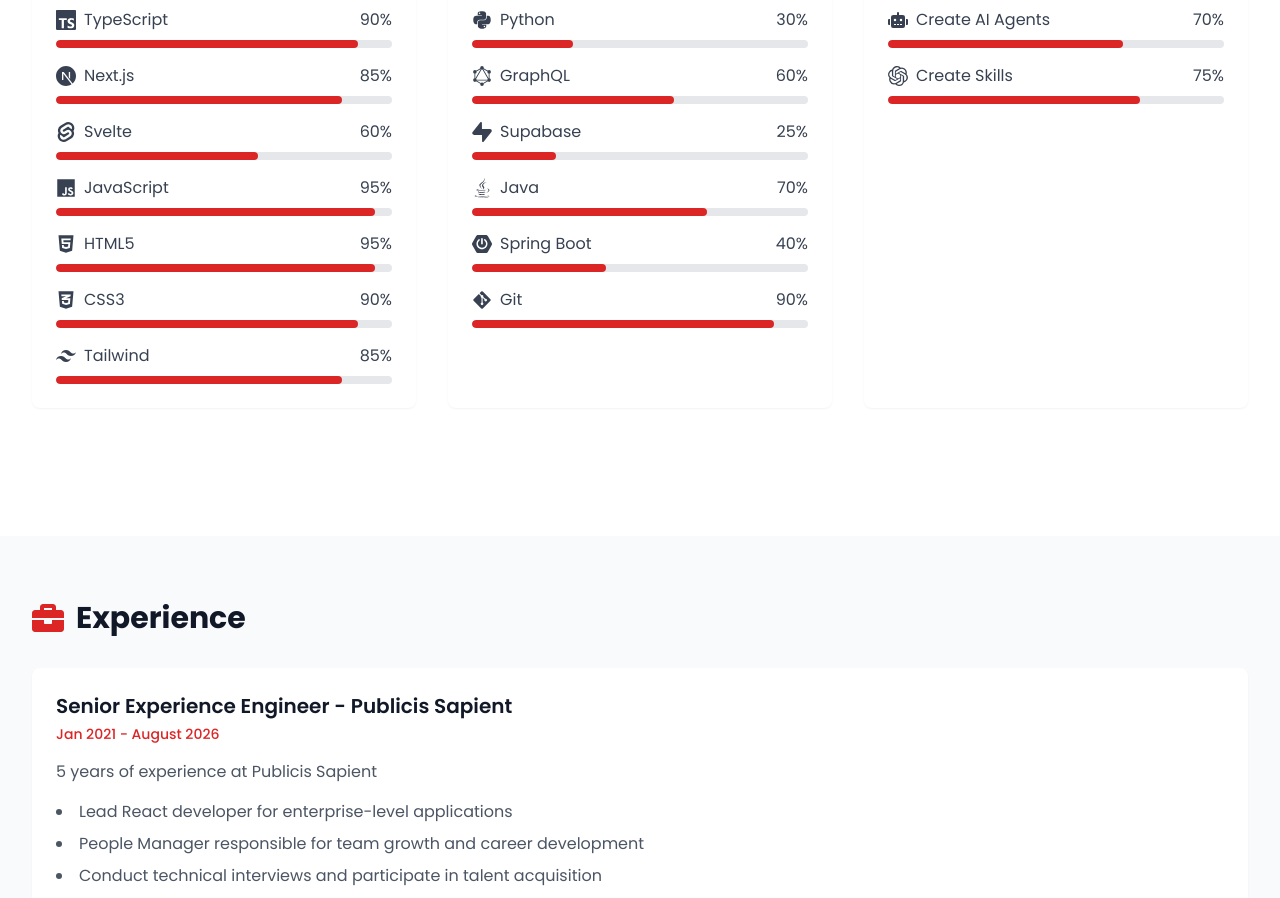
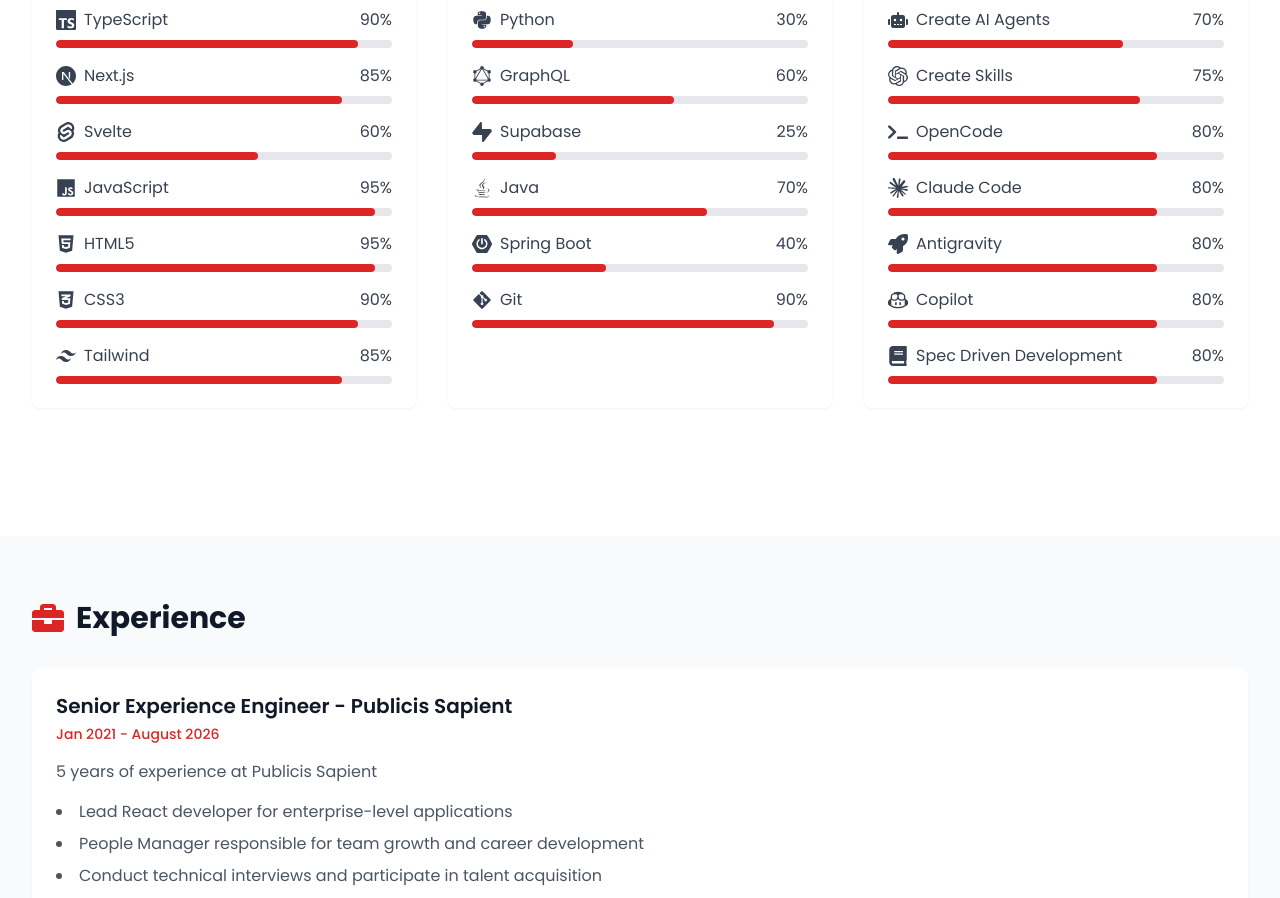
Before and after one commit to Daveveloper/cv-project, a React (Vite) app: page / in a window 1280 px wide. Shown: the part 1100-1998 px from the top of the page. Built offline with nearby package versions, Linux system fonts and the light colour scheme.

Commit message:
feat: add AI skills to skills section

```diff
--- a/src/components/Skills.tsx
+++ b/src/components/Skills.tsx
@@ -10,7 +10,10 @@
   FaPython,
   FaRobot,
   FaCode,
-  FaJava
+  FaJava,
+  FaTerminal,
+  FaRocket,
+  FaBook
 } from 'react-icons/fa';
 import {
   SiTypescript,
@@ -20,7 +23,9 @@
   SiGraphql,
   SiSupabase,
   SiOpenai,
-  SiSpringboot
+  SiSpringboot,
+  SiClaude,
+  SiGithubcopilot
 } from 'react-icons/si';
 import { useInView } from '../hooks/useInView';
 
@@ -56,6 +61,11 @@
       { name: 'AI Prompting', icon: SiOpenai, level: 85 },
       { name: 'Create AI Agents', icon: FaRobot, level: 70 },
       { name: 'Create Skills', icon: SiOpenai, level: 75 },
+      { name: 'OpenCode', icon: FaTerminal, level: 80 },
+      { name: 'Claude Code', icon: SiClaude, level: 80 },
+      { name: 'Antigravity', icon: FaRocket, level: 80 },
+      { name: 'Copilot', icon: SiGithubcopilot, level: 80 },
+      { name: 'Spec Driven Development', icon: FaBook, level: 80 },
     ]
   }
 ];
```
